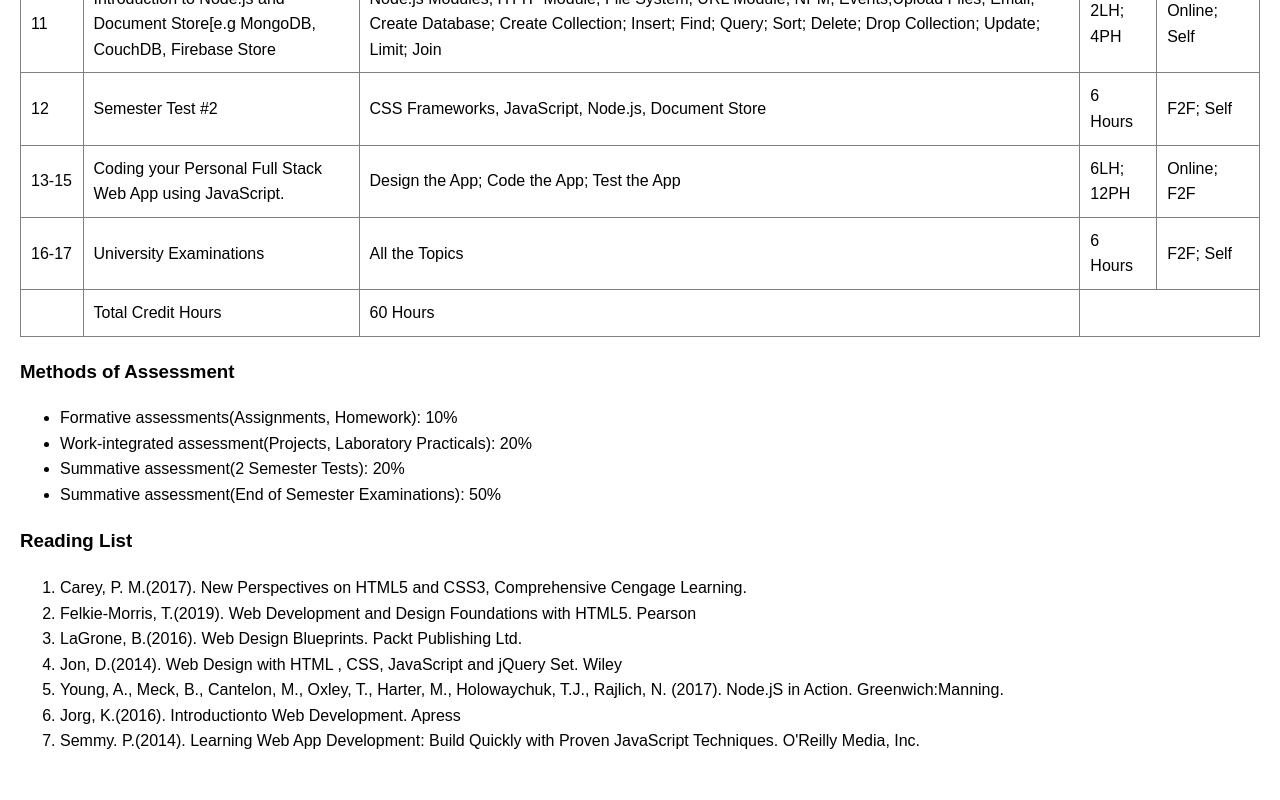
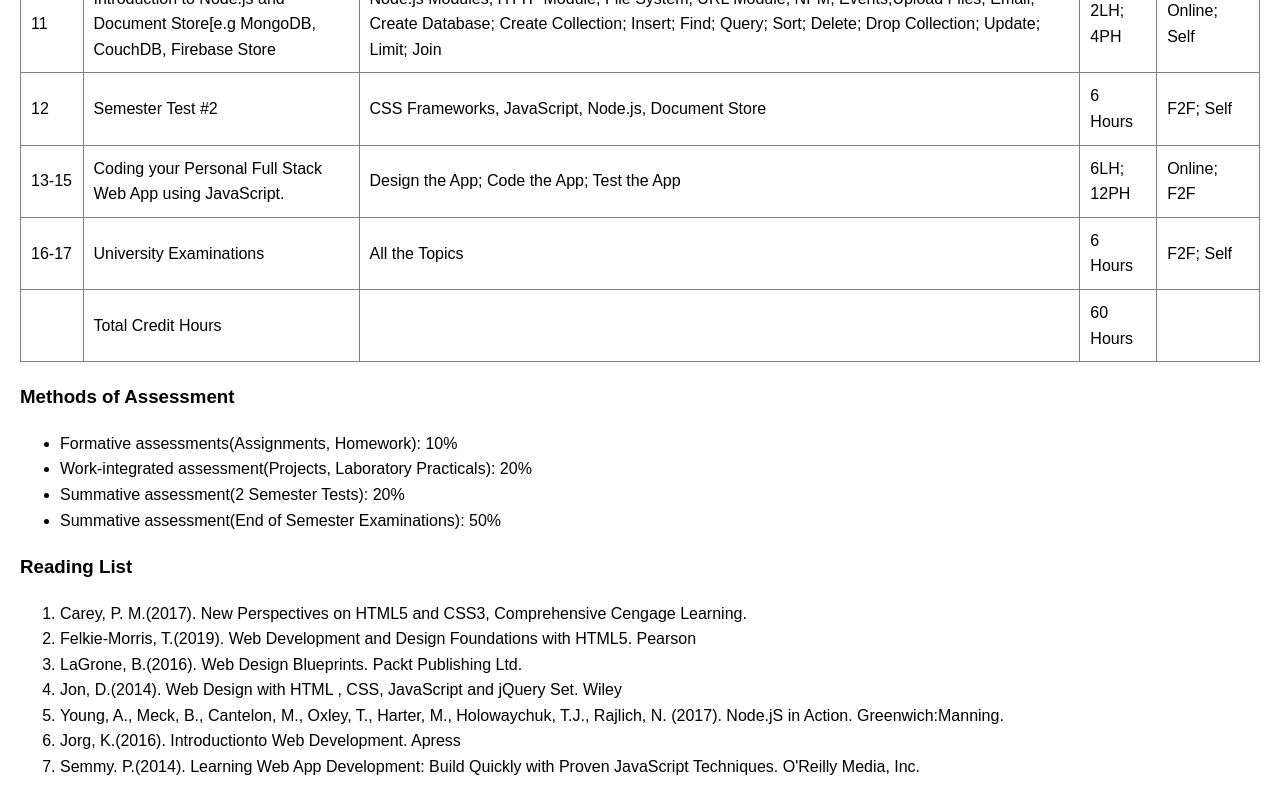
Before and after one commit to BMugisaP/WAD, a plain HTML site: page indexx.html in a window 1280 px wide. Shown: the part 1332-2132 px from the top of the page. Before the commit the page ends 2106 px from the top, so only its background shows below. Drawn offline with Linux system fonts and the light colour scheme.

Commit message:
Update indexx.html

```diff
--- a/indexx.html
+++ b/indexx.html
@@ -128,6 +128,7 @@
                 <tr>
                     <td></td>
                     <td>Total Credit Hours</td>
+                     <td></td>
                     <td>60 Hours</td>
                 </tr>
             </tbody>
```
